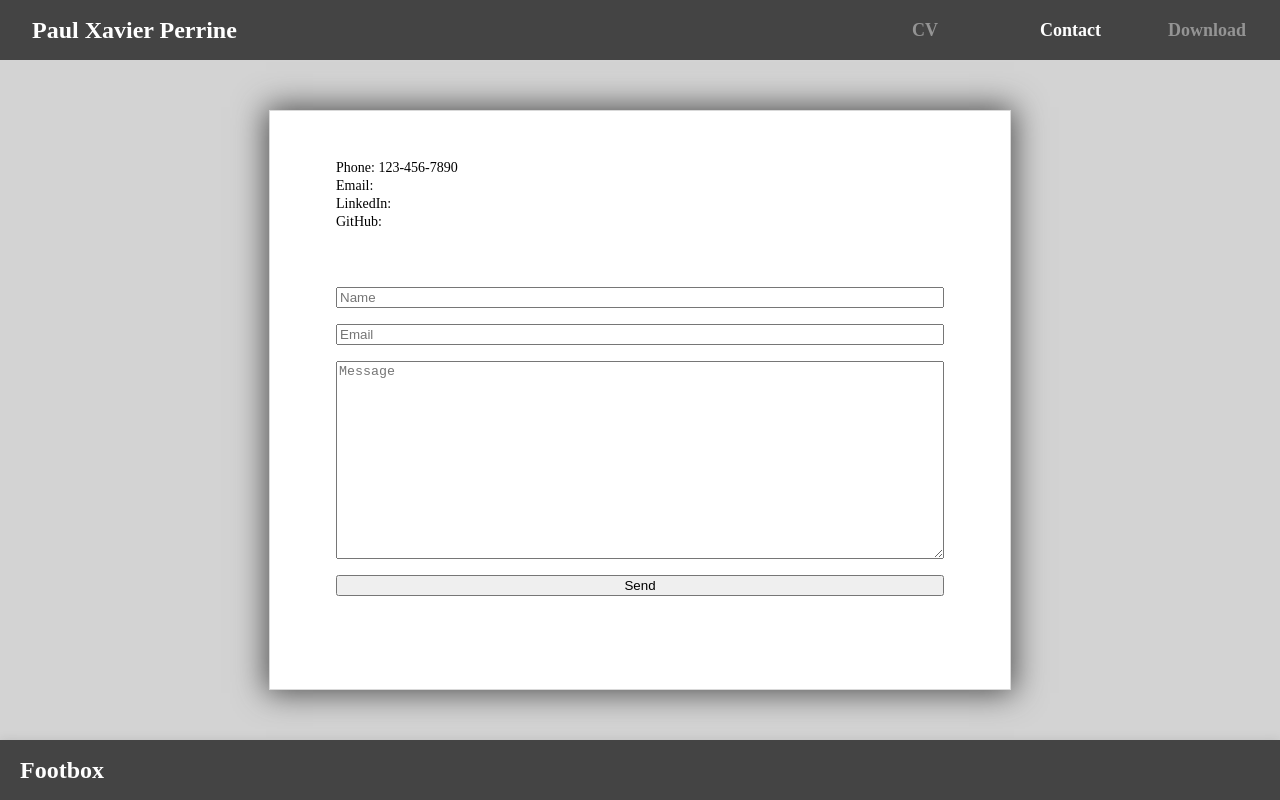
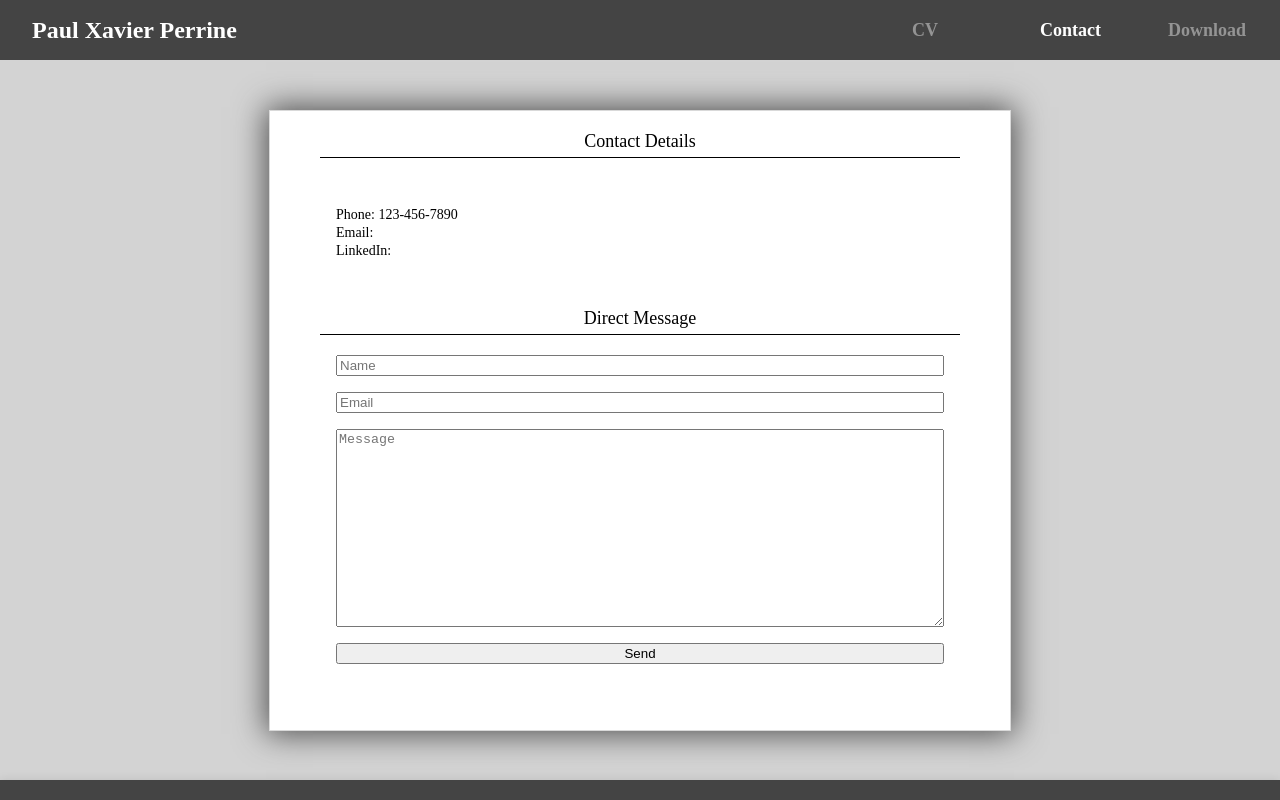
Before and after one commit to pxp888/cv_page, a React (Vite) app: page / in a window 1280 px wide. Both pictures are taken after a click on the element "Contact". Built offline with nearby package versions, Linux system fonts and the light colour scheme; a web font is replaced by a local one.

Commit message:
add pdf asset

```diff
--- a/src/App.css
+++ b/src/App.css
@@ -12,4 +12,5 @@ body {
 .contentholder {
 	flex: 1;
 	overflow-y: auto;
+	justify-content: center;
 }
--- a/src/components/CVpage.css
+++ b/src/components/CVpage.css
@@ -8,6 +8,8 @@
 }
 
 .backing {
+	min-height: 100%;
+
 	display: flex;
 	flex-direction: row;
 	justify-content: center;
@@ -73,6 +75,11 @@ h1 {
 		box-shadow: none;
 		margin-top: 0;
 		padding: 0px 50px 50px 50px;
+
+		max-width: 100%;
+		flex-grow: 1;
+		margin: 0;
+		padding: 1rem;
 	}
 
 	.pagebreak {
--- a/src/components/Contact.css
+++ b/src/components/Contact.css
@@ -1,16 +1,15 @@
-main {
-	width: 50%;
+.contactMain {
+	height: min-content;
+	min-width: 50%;
+	max-width: calc(var(--fsize1) * 64);
+	background-color: white;
+	padding: 0px 50px 50px 50px;
+
+	border: #d9d9d9 solid 1px;
+	box-shadow: 0px 0px 30px 3px rgb(78, 78, 78);
+	margin: 50px 50px;
 }
 
-.contactBacking {
-	height: 100%;
-	display: flex;
-	flex-direction: row;
-	justify-content: center;
-	font-size: var(--fsize1);
-
-	background-color: #d3d3d3;
-}
 .contactDetails {
 	margin: 3rem 1rem;
 }
--- a/src/components/Contact.tsx
+++ b/src/components/Contact.tsx
@@ -25,20 +25,25 @@ function Contact() {
 			message: message.value,
 		};
 		sendNotification(data);
+		alert("Message sent!");
+		email.value = "";
+		name.value = "";
+		message.value = "";
 	}
 
 	return (
 		<>
-			<div className="contactBacking">
-				<main>
+			<div className="backing">
+				<main className="contactMain">
+					<h1>Contact Details</h1>
 					<div className="contactDetails">
 						<p>Phone: 123-456-7890</p>
 						<p>Email: </p>
 						<p>LinkedIn: </p>
-						<p>GitHub: </p>
 					</div>
 
 					<div className="contactform">
+						<h1>Direct Message</h1>
 						<form>
 							<input type="text" placeholder="Name" />
 							<input type="text" placeholder="Email" />
--- a/src/components/Footbox.tsx
+++ b/src/components/Footbox.tsx
@@ -1,9 +1,5 @@
 function Footbox() {
-	return (
-		<div className="footbox boxes">
-			<h2>Footbox</h2>
-		</div>
-	);
+	return <div className="footbox boxes">{/* <h2>Footbox</h2> */}</div>;
 }
 
 export default Footbox;
--- a/src/components/Headbox.css
+++ b/src/components/Headbox.css
@@ -43,7 +43,7 @@
 
 	align-items: center;
 	padding: 0 20px;
-	height: 60px;
+	min-height: 20px;
 }
 
 @media print {
```
Also changed, not shown: 1 other file (tests, documents, lock files or other folders).
